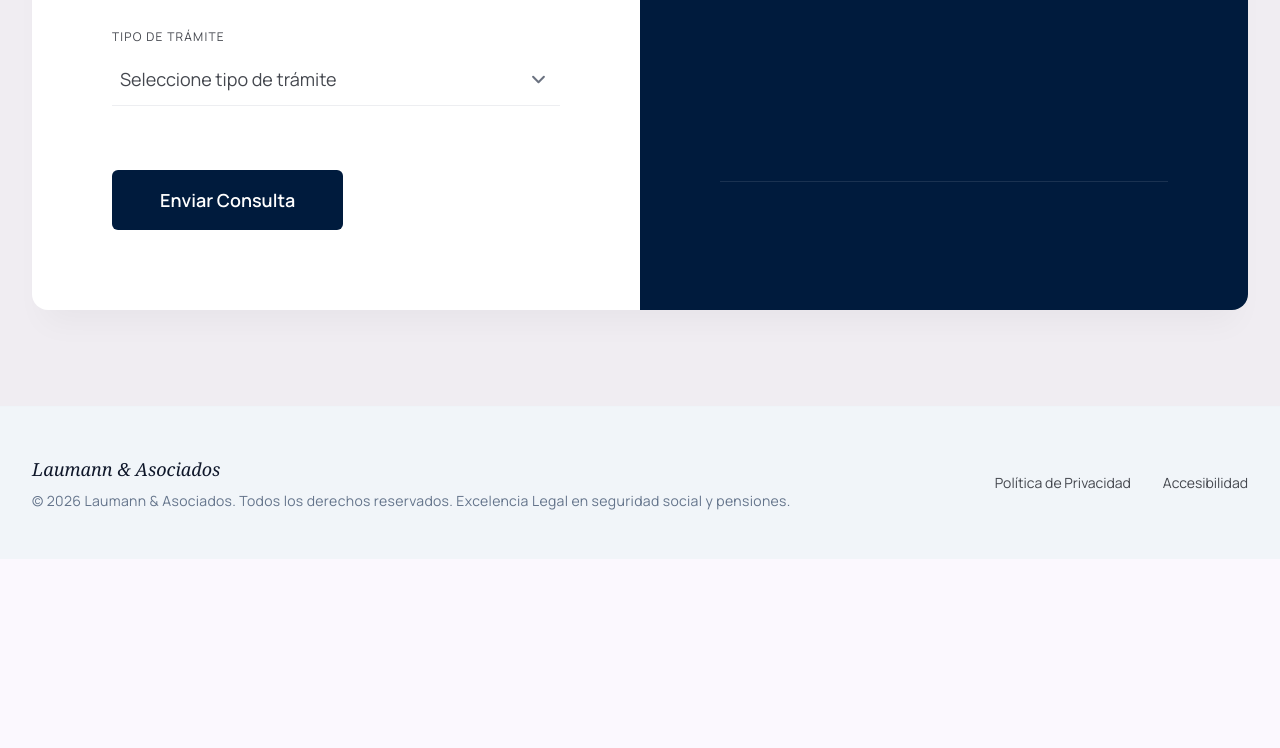
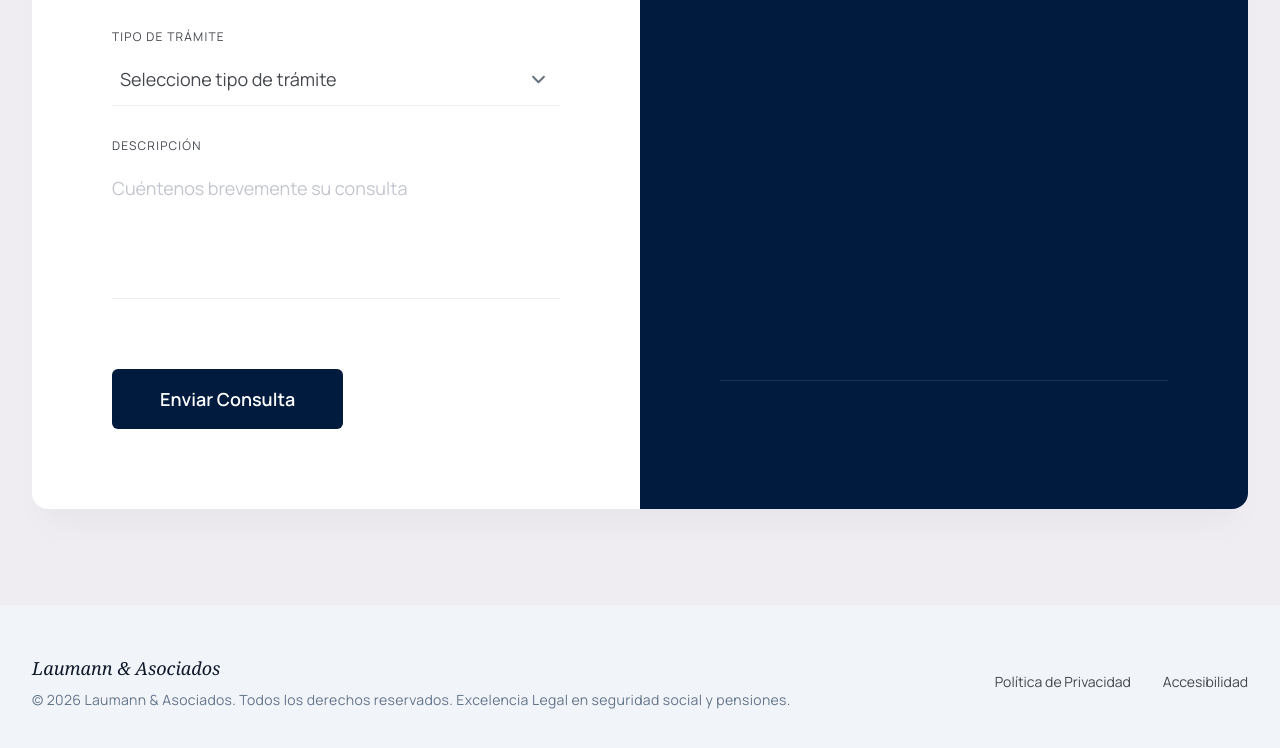
Before and after one commit to jurten/laumann-site, a plain HTML site: page index.html in a window 1280 px wide. Shown: the part 4628-5376 px from the top of the page. Before the commit the page ends 5187 px from the top, so only its background shows below. Drawn offline with nearby package versions, Linux system fonts and the light colour scheme.

Commit message:
new description field

```diff
--- a/index.html
+++ b/index.html
@@ -518,6 +518,19 @@
       </select>
       <p id="tramite-error" class="mt-2 text-sm text-error hidden"></p>
     </div>
+    <div>
+  <label class="block text-xs uppercase tracking-widest text-on-surface-variant mb-2">
+    Descripción
+  </label>
+  <textarea
+    id="mensaje"
+    name="mensaje"
+    rows="4"
+    class="w-full bg-transparent border-0 border-b border-outline-variant/30 focus:ring-0 focus:border-primary-container px-0 py-3 text-lg placeholder:text-outline-variant resize-none"
+    placeholder="Cuéntenos brevemente su consulta"
+  ></textarea>
+  <p id="mensaje-error" class="mt-2 text-sm text-error hidden"></p>
+</div>
     <div class="w-full overflow-hidden">
 	  <div
 	    class="cf-turnstile"
```
